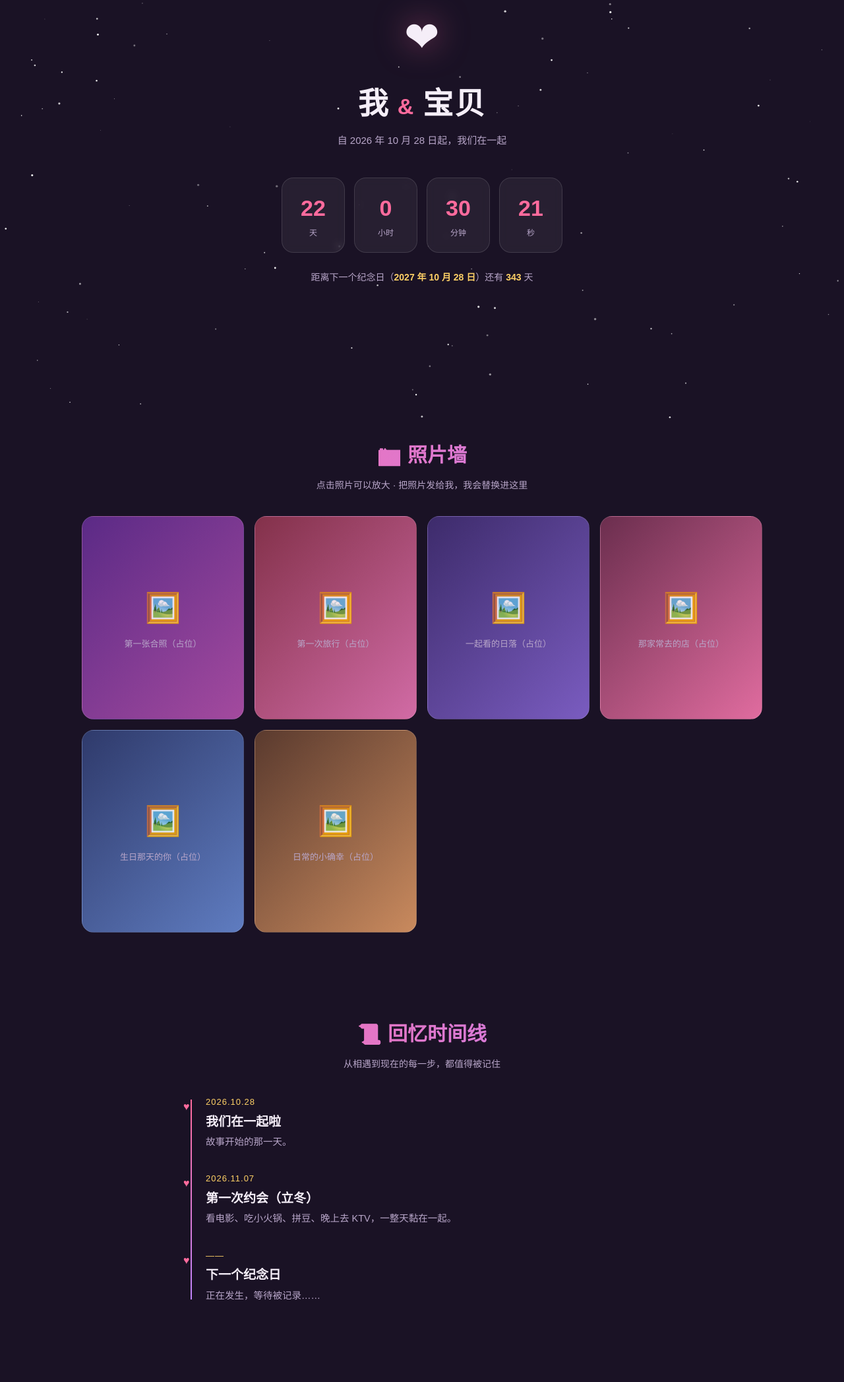
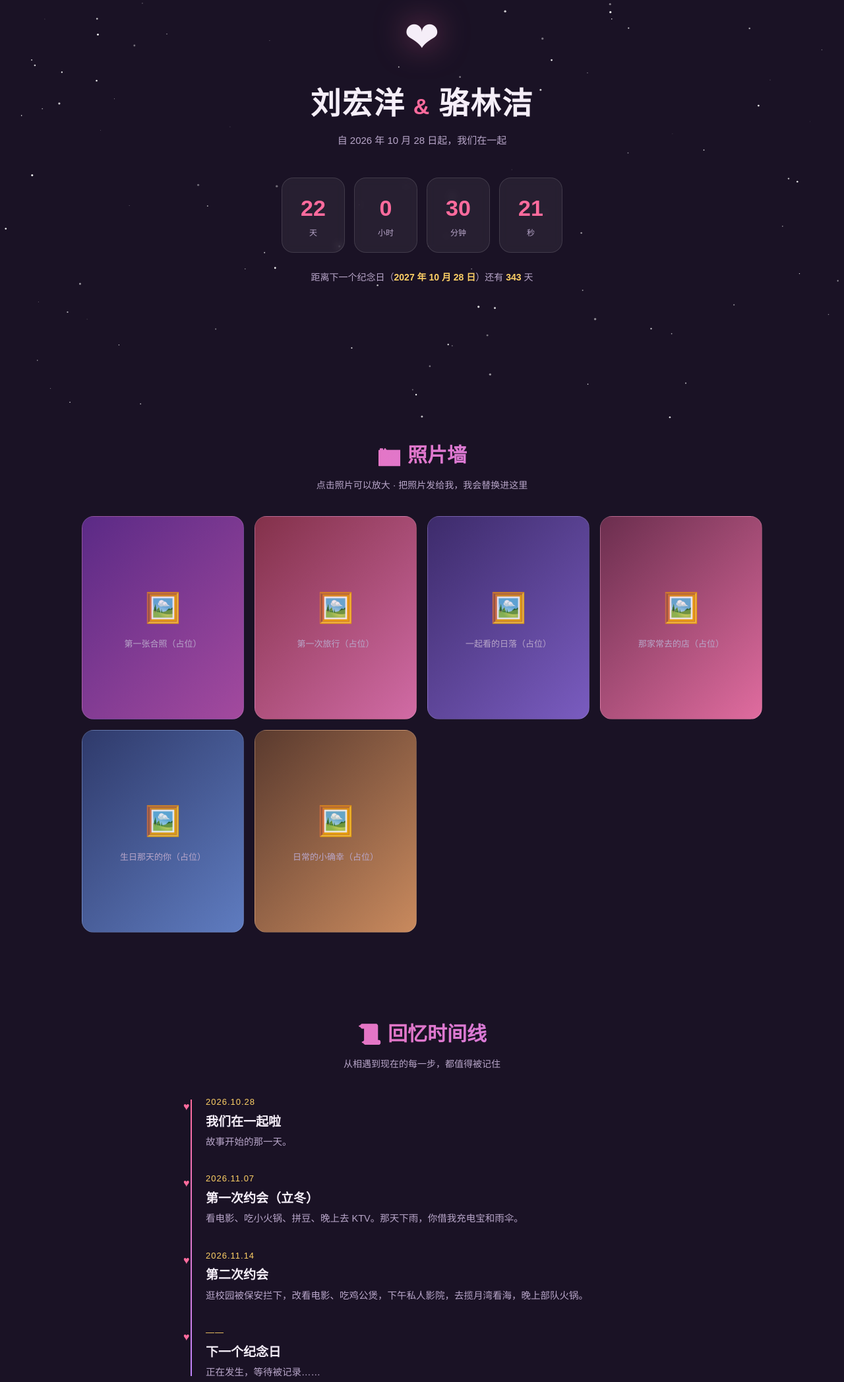
Before and after one commit to worldL4/love, a plain HTML site: page index.html in a window 1280 px wide. Shown: the part 160-2254 px from the top of the page at 66% size. Drawn offline with Linux system fonts and the light colour scheme.

Commit message:
update: 昵称+第二次约会

```diff
--- a/index.html
+++ b/index.html
@@ -229,8 +229,8 @@
  * ========================================================= */
 const CONFIG = {
   // 两个人的昵称
-  nameA: "我",
-  nameB: "宝贝",
+  nameA: "刘宏洋",
+  nameB: "骆林洁",
 
   // 在一起的日期（用于倒计时，格式：年,月-1,日）
   startDate: new Date(2026, 9, 28),
@@ -249,7 +249,8 @@ const CONFIG = {
   // 回忆时间线：date / title / desc
   timeline: [
     { date: "2026.10.28", title: "我们在一起啦", desc: "故事开始的那一天。" },
-    { date: "2026.11.07", title: "第一次约会（立冬）", desc: "看电影、吃小火锅、拼豆、晚上去 KTV，一整天黏在一起。" },
+    { date: "2026.11.07", title: "第一次约会（立冬）", desc: "看电影、吃小火锅、拼豆、晚上去 KTV。那天下雨，你借我充电宝和雨伞。" },
+    { date: "2026.11.14", title: "第二次约会", desc: "逛校园被保安拦下，改看电影、吃鸡公煲，下午私人影院，去揽月湾看海，晚上部队火锅。" },
     { date: "——", title: "下一个纪念日", desc: "正在发生，等待被记录……" },
   ],
 
```
